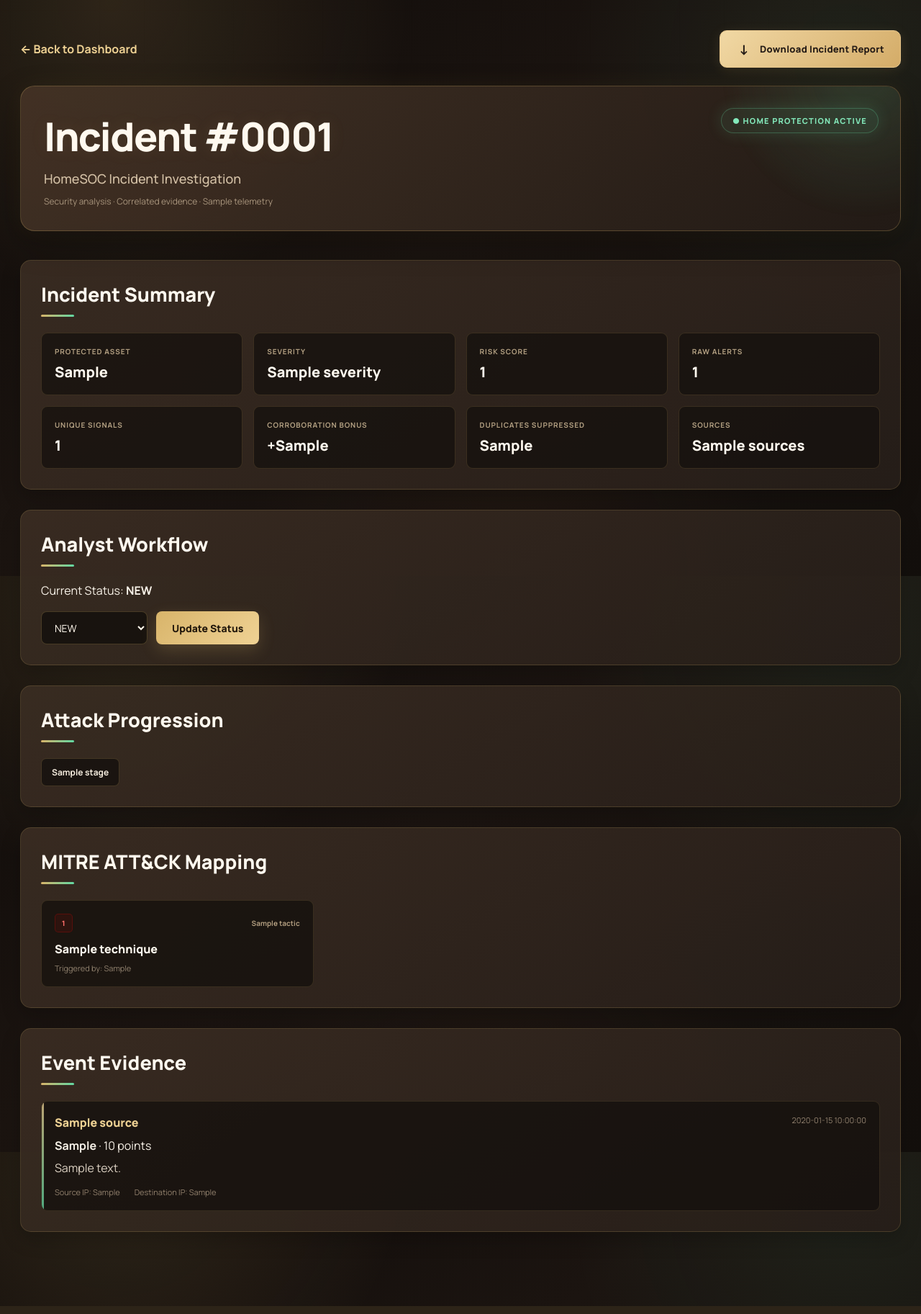
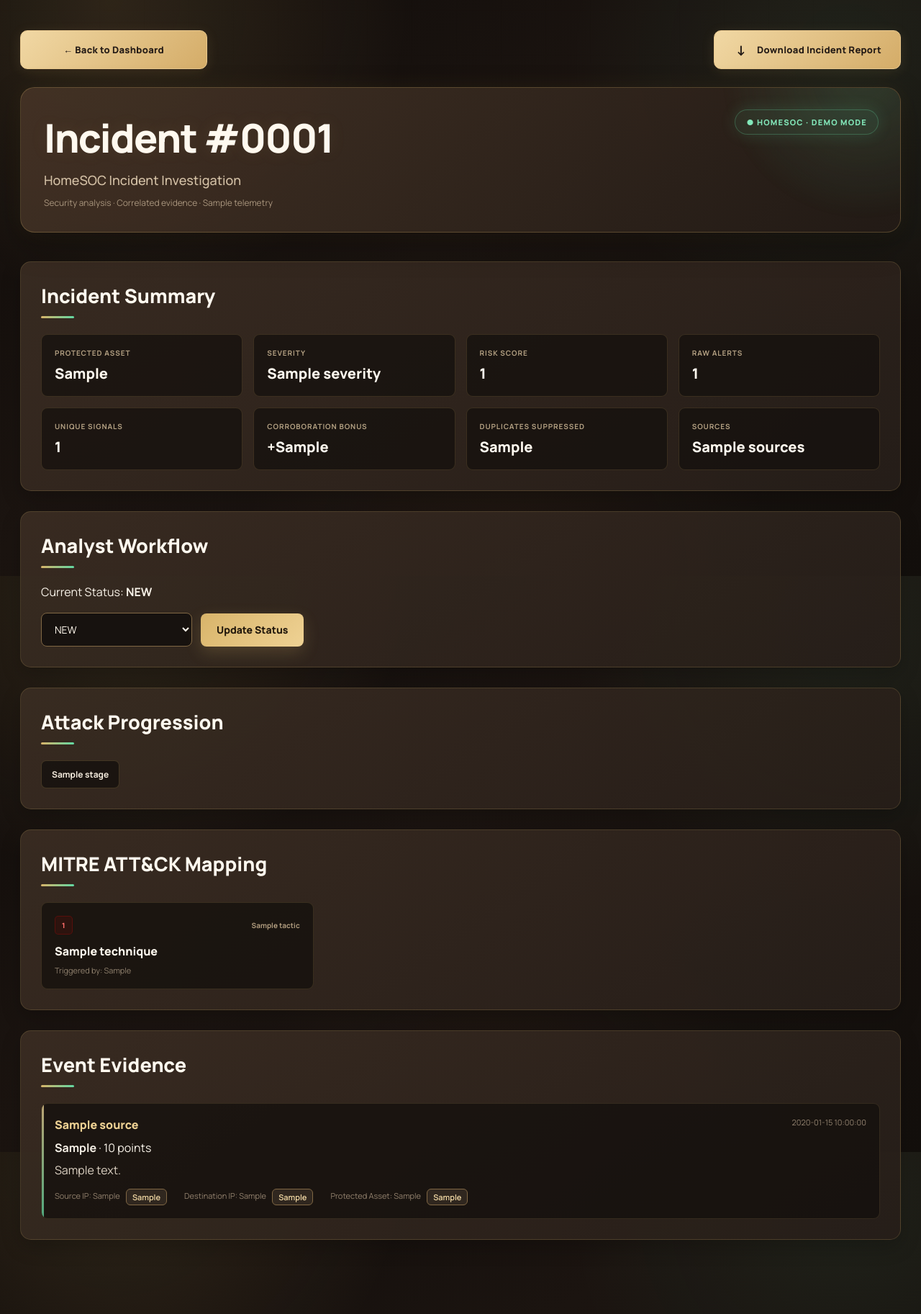
Before and after one commit to Abhiram-svg01/HomeSOC, a Flask app: template dashboard/templates/incident.html in a window 1280 px wide. Shown: the whole page at 72% size. Run offline with Flask 3, Linux system fonts and the light colour scheme; the template is opened without the code that fills it: most values are stand-ins (such as "Sample title", 1, 10 or a date in 2020).

Commit message:
Add IP classification and refine incident dashboard

```diff
--- a/dashboard/app.py
+++ b/dashboard/app.py
@@ -1,4 +1,3 @@
-
 import sqlite3
 import sys
 
@@ -13,7 +12,7 @@ from flask import (
     request,
     redirect,
     url_for,
-    send_file
+    send_file,
 )
 
 
@@ -30,11 +29,12 @@ if str(SCRIPTS_DIR) not in sys.path:
 
 from mitre_mapping import get_incident_mitre
 from report_generator import build_incident_pdf
+from threat_intel import enrich_event
 
 
 app = Flask(
     __name__,
-    template_folder=str(BASE_DIR / "templates")
+    template_folder=str(BASE_DIR / "templates"),
 )
 
 DB_PATH = PROJECT_ROOT / "data" / "homesoc.db"
@@ -48,14 +48,13 @@ ATTACK_STAGES = {
     "File Integrity Change": "System Modification",
     "Malware Alert": "Execution",
     "Suspicious DNS": "Command and Control",
-    "Command and Control": "Command and Control"
+    "Command and Control": "Command and Control",
 }
-
 
 VALID_STATUSES = {
     "NEW",
     "INVESTIGATING",
-    "RESOLVED"
+    "RESOLVED",
 }
 
 
@@ -64,10 +63,8 @@ VALID_STATUSES = {
 # ==================================================
 
 def get_db_connection():
-
     connection = sqlite3.connect(DB_PATH)
     connection.row_factory = sqlite3.Row
-
     return connection
 
 
@@ -76,7 +73,6 @@ def get_db_connection():
 # ==================================================
 
 def parse_utc_timestamp(value):
-
     if not value:
         return None
 
@@ -97,7 +93,6 @@ def parse_utc_timestamp(value):
 
 
 def format_utc_timestamp(value):
-
     timestamp = parse_utc_timestamp(value)
 
     if timestamp is None:
@@ -109,7 +104,6 @@ def format_utc_timestamp(value):
 
 
 def format_elapsed_time(seconds):
-
     if seconds is None:
         return "Not available"
 
@@ -129,7 +123,6 @@ def format_elapsed_time(seconds):
         return f"{hours} hr ago"
 
     days = hours // 24
-
     return f"{days} day(s) ago"
 
 
@@ -138,7 +131,6 @@ def format_elapsed_time(seconds):
 # ==================================================
 
 def get_ingestion_health(connection):
-
     health = {
         "status": "NOT_STARTED",
         "status_label": "Never Run",
@@ -155,7 +147,7 @@ def get_ingestion_health(connection):
         "auth_lab_records": 0,
         "auth_lab_detections": 0,
         "error_message": None,
-        "data_mode": "SAMPLE LOGS"
+        "data_mode": "SAMPLE LOGS",
     }
 
     table_exists = connection.execute("""
@@ -183,7 +175,7 @@ def get_ingestion_health(connection):
     status_labels = {
         "SUCCESS": "Successful",
         "FAILED": "Failed",
-        "RUNNING": "Running"
+        "RUNNING": "Running",
     }
 
     latest_timestamp = (
@@ -192,12 +184,10 @@ def get_ingestion_health(connection):
     )
 
     health["status"] = run_status
-
     health["status_label"] = status_labels.get(
         run_status,
-        "Unknown"
+        "Unknown",
     )
-
     health["run_id"] = latest_run["id"]
 
     health["last_run_at"] = format_utc_timestamp(
@@ -207,26 +197,20 @@ def get_ingestion_health(connection):
     health["events_processed"] = (
         latest_run["normalized_events"] or 0
     )
-
     health["incidents_correlated"] = (
         latest_run["incidents_correlated"] or 0
     )
-
     health["suricata_events"] = (
         latest_run["suricata_events"] or 0
     )
-
     health["zeek_events"] = (
         latest_run["zeek_events"] or 0
     )
-
     health["wazuh_events"] = (
         latest_run["wazuh_events"] or 0
     )
 
-    # Support older ingestion databases that
-    # do not yet contain AuthLab columns.
-
+    # Support older databases without AuthLab columns.
     run_columns = latest_run.keys()
 
     if "auth_lab_records" in run_columns:
@@ -239,9 +223,7 @@ def get_ingestion_health(connection):
             latest_run["auth_lab_detections"] or 0
         )
 
-    health["error_message"] = (
-        latest_run["error_message"]
-    )
+    health["error_message"] = latest_run["error_message"]
 
     last_success = connection.execute("""
         SELECT completed_at
@@ -257,13 +239,11 @@ def get_ingestion_health(connection):
 
     completed_at = last_success["completed_at"]
 
-    health["last_success_at"] = (
-        format_utc_timestamp(completed_at)
+    health["last_success_at"] = format_utc_timestamp(
+        completed_at
     )
 
-    parsed_time = parse_utc_timestamp(
-        completed_at
-    )
+    parsed_time = parse_utc_timestamp(completed_at)
 
     if parsed_time is None:
         return health
@@ -272,19 +252,16 @@ def get_ingestion_health(connection):
         0,
         int(
             (
-                datetime.now(timezone.utc)
-                - parsed_time
+                datetime.now(timezone.utc) - parsed_time
             ).total_seconds()
-        )
+        ),
     )
 
-    health["last_success_age"] = (
-        format_elapsed_time(elapsed_seconds)
+    health["last_success_age"] = format_elapsed_time(
+        elapsed_seconds
     )
 
-    # Freshness measures ingestion activity,
-    # not the age of the sample log events.
-
+    # Measures ingestion activity, not sample event age.
     if elapsed_seconds <= 3600:
         health["freshness"] = "RECENT"
     else:
@@ -298,7 +275,6 @@ def get_ingestion_health(connection):
 # ==================================================
 
 def load_incident_and_events(incident_id):
-
     connection = get_db_connection()
 
     try:
@@ -308,7 +284,7 @@ def load_incident_and_events(incident_id):
             FROM incidents
             WHERE id = ?
             """,
-            (incident_id,)
+            (incident_id,),
         ).fetchone()
 
         if incident is None:
@@ -321,7 +297,7 @@ def load_incident_and_events(incident_id):
             WHERE incident_id = ?
             ORDER BY timestamp ASC
             """,
-            (incident_id,)
+            (incident_id,),
         ).fetchall()
 
         return incident, events
@@ -331,14 +307,12 @@ def load_incident_and_events(incident_id):
 
 
 def get_attack_progression(events):
-
     attack_progression = []
 
     for event in events:
-
         stage = ATTACK_STAGES.get(
             event["event_type"],
-            "Unknown"
+            "Unknown",
         )
 
         if stage not in attack_progression:
@@ -353,15 +327,14 @@ def get_attack_progression(events):
 
 @app.route("/")
 def dashboard():
-
     severity_filter = request.args.get(
         "severity",
-        ""
+        "",
     ).strip().upper()
 
     search_query = request.args.get(
         "search",
-        ""
+        "",
     ).strip()
 
     query = """
@@ -369,27 +342,20 @@ def dashboard():
         FROM incidents
         WHERE 1 = 1
     """
-
     params = []
 
     if severity_filter:
-
         query += """
             AND severity = ?
         """
-
         params.append(severity_filter)
 
     if search_query:
-
-        cleaned_search = (
-            search_query
-            .replace("#", "")
-            .strip()
-        )
+        cleaned_search = search_query.replace(
+            "#", ""
+        ).strip()
 
         if cleaned_search.isdigit():
-
             query += """
                 AND (
                     id = ?
@@ -401,11 +367,10 @@ def dashboard():
             params.extend([
                 int(cleaned_search),
                 f"%{search_query}%",
-                f"%{search_query}%"
+                f"%{search_query}%",
             ])
 
         else:
-
             query += """
                 AND (
                     asset_ip LIKE ?
@@ -415,7 +380,7 @@ def dashboard():
 
             params.extend([
                 f"%{search_query}%",
-                f"%{search_query}%"
+                f"%{search_query}%",
             ])
 
     query += """
@@ -425,10 +390,9 @@ def dashboard():
     connection = get_db_connection()
 
     try:
-
         incidents = connection.execute(
             query,
-            params
+            params,
         ).fetchall()
 
         # ------------------------------------------
@@ -462,39 +426,31 @@ def dashboard():
 
         total_raw_events = connection.execute("""
             SELECT COALESCE(
-                SUM(event_count),
-                0
+                SUM(event_count), 0
             ) AS total
             FROM incidents
         """).fetchone()["total"]
 
         total_unique_signals = connection.execute("""
             SELECT COALESCE(
-                SUM(signal_count),
-                0
+                SUM(signal_count), 0
             ) AS total
             FROM incidents
         """).fetchone()["total"]
 
-        total_duplicates_suppressed = (
-            connection.execute("""
-                SELECT COALESCE(
-                    SUM(suppressed_duplicates),
-                    0
-                ) AS total
-                FROM incidents
-            """).fetchone()["total"]
-        )
+        total_duplicates_suppressed = connection.execute("""
+            SELECT COALESCE(
+                SUM(suppressed_duplicates), 0
+            ) AS total
+            FROM incidents
+        """).fetchone()["total"]
 
-        total_corroboration_bonus = (
-            connection.execute("""
-                SELECT COALESCE(
-                    SUM(corroboration_bonus),
-                    0
-                ) AS total
-                FROM incidents
-            """).fetchone()["total"]
-        )
+        total_corroboration_bonus = connection.execute("""
+            SELECT COALESCE(
+                SUM(corroboration_bonus), 0
+            ) AS total
+            FROM incidents
+        """).fetchone()["total"]
 
         # ------------------------------------------
         # INGESTION SYSTEM HEALTH
@@ -510,36 +466,26 @@ def dashboard():
     if average_risk is None:
         average_risk = 0
 
-    average_risk = round(
-        average_risk,
-        1
-    )
+    average_risk = round(average_risk, 1)
 
     return render_template(
         "dashboard.html",
-
         incidents=incidents,
-
         total_incidents=total_incidents,
         critical_incidents=critical_incidents,
         protected_assets=protected_assets,
         average_risk=average_risk,
-
         total_raw_events=total_raw_events,
         total_unique_signals=total_unique_signals,
-
         total_duplicates_suppressed=(
             total_duplicates_suppressed
         ),
-
         total_corroboration_bonus=(
             total_corroboration_bonus
         ),
-
         ingestion_health=ingestion_health,
-
         severity_filter=severity_filter,
-        search_query=search_query
+        search_query=search_query,
     )
 
 
@@ -549,13 +495,20 @@ def dashboard():
 
 @app.route("/incident/<int:incident_id>")
 def incident_details(incident_id):
-
     incident, events = load_incident_and_events(
         incident_id
     )
 
     if incident is None:
         abort(404)
+
+    # Convert SQLite rows to dictionaries and add
+    # source, destination, and asset IP classifications.
+    # This also works for previously stored incidents.
+    events = [
+        enrich_event(dict(event))
+        for event in events
+    ]
 
     attack_progression = get_attack_progression(
         events
@@ -567,12 +520,10 @@ def incident_details(incident_id):
 
     return render_template(
         "incident.html",
-
         incident=incident,
         events=events,
-
         attack_progression=attack_progression,
-        mitre_techniques=mitre_techniques
+        mitre_techniques=mitre_techniques,
     )
 
 
@@ -582,13 +533,12 @@ def incident_details(incident_id):
 
 @app.route(
     "/incident/<int:incident_id>/status",
-    methods=["POST"]
+    methods=["POST"],
 )
 def update_incident_status(incident_id):
-
     new_status = request.form.get(
         "status",
-        ""
+        "",
     ).strip().upper()
 
     if new_status not in VALID_STATUSES:
@@ -597,17 +547,13 @@ def update_incident_status(incident_id):
     connection = get_db_connection()
 
     try:
-
         cursor = connection.execute(
             """
             UPDATE incidents
             SET status = ?
             WHERE id = ?
             """,
-            (
-                new_status,
-                incident_id
-            )
+            (new_status, incident_id),
         )
 
         if cursor.rowcount == 0:
@@ -622,7 +568,7 @@ def update_incident_status(incident_id):
     return redirect(
         url_for(
             "incident_details",
-            incident_id=incident_id
+            incident_id=incident_id,
         )
     )
 
@@ -633,7 +579,6 @@ def update_incident_status(incident_id):
 
 @app.route("/incident/<int:incident_id>/report")
 def download_incident_report(incident_id):
-
     incident, events = load_incident_and_events(
         incident_id
     )
@@ -650,12 +595,11 @@ def download_incident_report(incident_id):
     )
 
     # Generate the PDF entirely in memory.
-
     pdf_bytes = build_incident_pdf(
         incident=incident,
         events=events,
         mitre_techniques=mitre_techniques,
-        attack_progression=attack_progression
+        attack_progression=attack_progression,
     )
 
     filename = (
@@ -666,7 +610,7 @@ def download_incident_report(incident_id):
         BytesIO(pdf_bytes),
         mimetype="application/pdf",
         as_attachment=True,
-        download_name=filename
+        download_name=filename,
     )
 
 
@@ -675,7 +619,4 @@ def download_incident_report(incident_id):
 # ==================================================
 
 if __name__ == "__main__":
-
-    app.run(
-        debug=True
-    )
+    app.run(debug=True)
--- a/dashboard/static/style.css
+++ b/dashboard/static/style.css
@@ -307,7 +307,7 @@ select {
 .page-header::after {
 
     content:
-        "●  HOME PROTECTION ACTIVE";
+        "●  HOMESOC · DEMO MODE";
 
     position: absolute;
 
--- a/dashboard/templates/incident.html
+++ b/dashboard/templates/incident.html
@@ -141,7 +141,112 @@
             }
 
         }
+        .ip-type-badge {
+    display: inline-block;
+    margin-left: 6px;
+    padding: 3px 8px;
+    border: 1px solid #806744;
+    border-radius: 6px;
+    background: #30271F;
+    color: #F1D8A4;
+    font-size: 11px;
+    font-weight: 600;
+    vertical-align: middle;
+}
 
+.evidence-network {
+    display: flex;
+    flex-wrap: wrap;
+    gap: 12px 24px;
+    overflow-wrap: anywhere;
+}
+.workflow-form select,
+.workflow-form button {
+    font-family: inherit;
+    font-size: 14px;
+}
+
+.workflow-form select option {
+    font-family: inherit;
+    font-size: inherit;
+    background-color: #211A14;
+    color: #F4EBDD;
+}
+
+/* Match the workflow dropdown to the page font */
+.workflow-form select,
+.workflow-form select::picker(select) {
+    appearance: base-select;
+    font-family: "Manrope", sans-serif;
+    font-size: 14px;
+    font-weight: 500;
+    color: #f8f2e8;
+}
+
+.workflow-form select {
+    min-width: 210px;
+    min-height: 46px;
+    padding: 12px 14px;
+    align-items: center;
+    background: #17120f;
+    border: 1px solid #806744;
+    border-radius: 8px;
+    cursor: pointer;
+}
+
+.workflow-form select::picker(select) {
+    margin-top: 6px;
+    padding: 6px;
+    background: #211914;
+    border: 1px solid #806744;
+    border-radius: 10px;
+    box-shadow: 0 12px 28px rgba(0, 0, 0, 0.35);
+}
+
+.workflow-form select option {
+    font-family: "Manrope", sans-serif;
+    font-size: 14px;
+    font-weight: 500;
+    padding: 12px 14px;
+    border-radius: 6px;
+    background: #211914;
+    color: #f8f2e8;
+    cursor: pointer;
+}
+
+.workflow-form select option:hover,
+.workflow-form select option:focus-visible {
+    background: #46372b;
+    color: #efd294;
+}
+
+.workflow-form select option:checked {
+    background: #392d24;
+    color: #efd294;
+    font-weight: 700;
+}
+
+.workflow-form select:focus-visible {
+    outline: 2px solid #efd294;
+    outline-offset: 3px;
+}
+.incident-toolbar .report-download-button {
+    width: 260px;
+    max-width: 100%;
+    min-height: 54px;
+    box-sizing: border-box;
+    margin-bottom: 0;
+    font-family: "Manrope", sans-serif;
+    font-size: 13px;
+    font-weight: 800;
+    color: #241B16;
+}
+
+@media (max-width: 650px) {
+    .incident-toolbar .report-download-button {
+        width: 100%;
+    }
+}
     </style>
 
 </head>
@@ -158,7 +263,7 @@
 
         <a
             href="{{ url_for('dashboard') }}"
-            class="back-link"
+            class="back-link report-download-button"
         >
             ← Back to Dashboard
         </a>
@@ -612,12 +717,26 @@
 
                 <span>
                 Source IP:
-                            {{ event["src_ip"] }}
+                {{ event["src_ip"] or "Not available" }}
+                <span class="ip-type-badge">
+                {{ event["src_ip_type"] }}
+                </span>
             </span>
 
     <span>
         Destination IP:
-                            {{ event["dst_ip"] }}
+        {{ event["dst_ip"] or "Not available" }}
+        <span class="ip-type-badge">
+            {{ event["dst_ip_type"] }}
+        </span>
+    </span>
+
+    <span>
+        Protected Asset:
+        {{ event["asset_ip"] or event["dst_ip"] or "Not available" }}
+        <span class="ip-type-badge">
+            {{ event["asset_ip_type"] }}
+        </span>
     </span>
 
 </div>
--- a/scripts/risk_engine.py
+++ b/scripts/risk_engine.py
@@ -1,4 +1,5 @@
 from event_parser import normalize_event
+from threat_intel import enrich_event
 
 
 EVENT_SCORES = {
@@ -52,7 +53,7 @@ def create_security_event(
     event["risk_score"] = score
     event["asset_ip"] = asset_ip or dst_ip
 
-    return event
+    return enrich_event(event)
 
 if __name__ == "__main__":
 
```
Also changed, not shown: scripts/detection_rules.py (+2 -17 lines), scripts/threat_intel.py (added, +107 -0 lines). Lines whose indentation alone changed are shown as unchanged.
